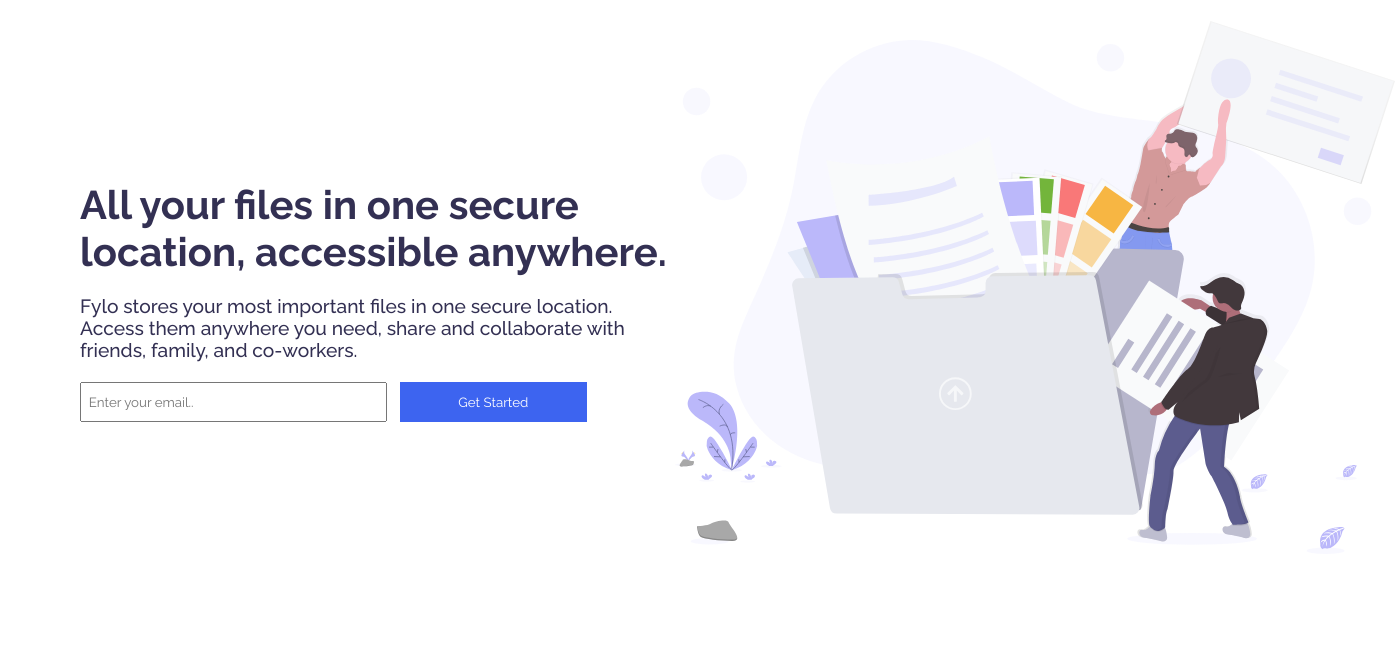
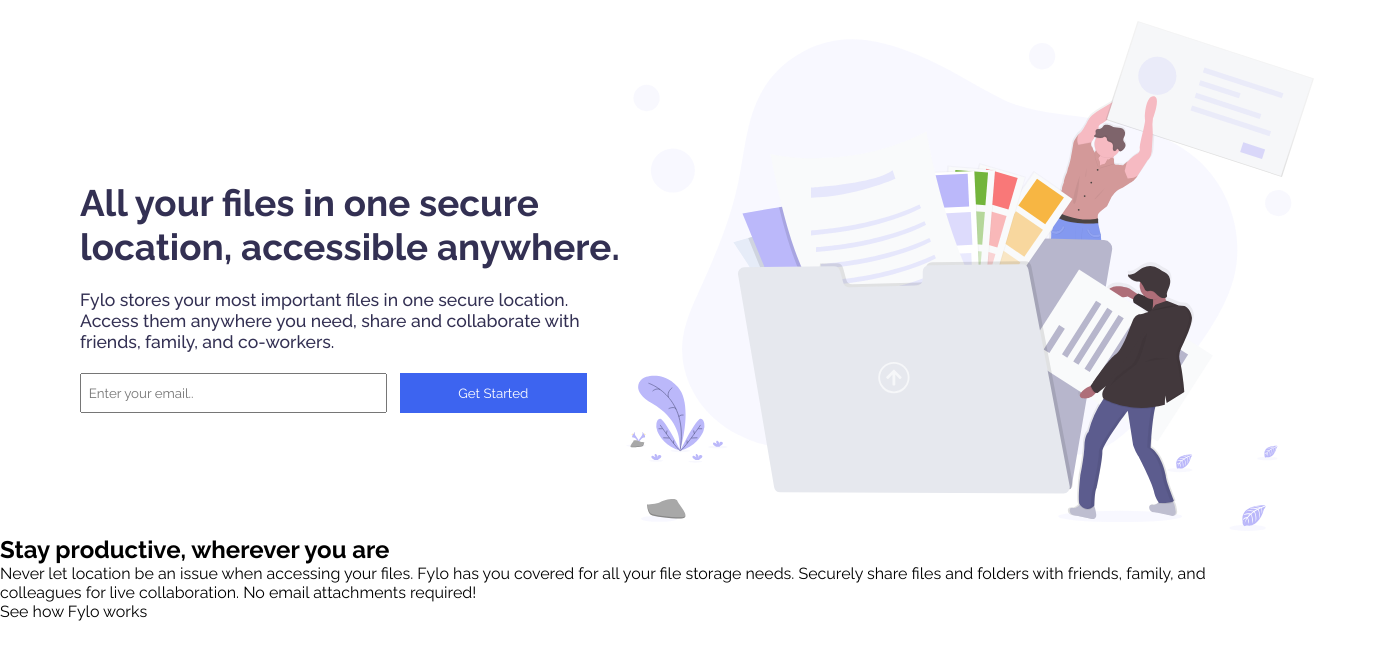
Before and after one commit to christinelin8/fylo-light-theme, a plain HTML site: page index.html in a window 1280 px wide. Shown: the part 127-786 px from the top of the page, 1395 px wide, since content can reach past the window. Drawn offline with Linux system fonts and the light colour scheme.

Commit message:
last thing done: added html for section below main

```diff
--- a/index.html
+++ b/index.html
@@ -46,6 +46,17 @@
     </section>
   </main>
 
+  <section class=""> <!--name class-->
+    <h1>Stay productive, wherever you are</h1>
+    <p>Never let location be an issue when accessing your files. Fylo
+       has you covered for all your file storage needs.
+
+       Securely share files and folders with friends, family, and
+       colleagues for live collaboration. No email attachments required!
+    </p>
+    <span>See how Fylo works</span>
+  </section>
+
 
 
 
--- a/styles.css
+++ b/styles.css
@@ -40,7 +40,7 @@ main {
 }
 
 main img {
-    width: 45em;
+    width: 43em;
 }
 
 .left-top {
@@ -49,12 +49,12 @@ main img {
 }
 
 .left-top h1 {
-    font-size: 2.5em;
+    font-size: 2.3em;
     margin-bottom: 2.5vh;
 }
 
 .left-top p {
-    font-size: 1.2em;
+    font-size: 1.1em;
     font-weight: 450;
     inline-size: 31em;
     margin-bottom: 1.3rem;
```
